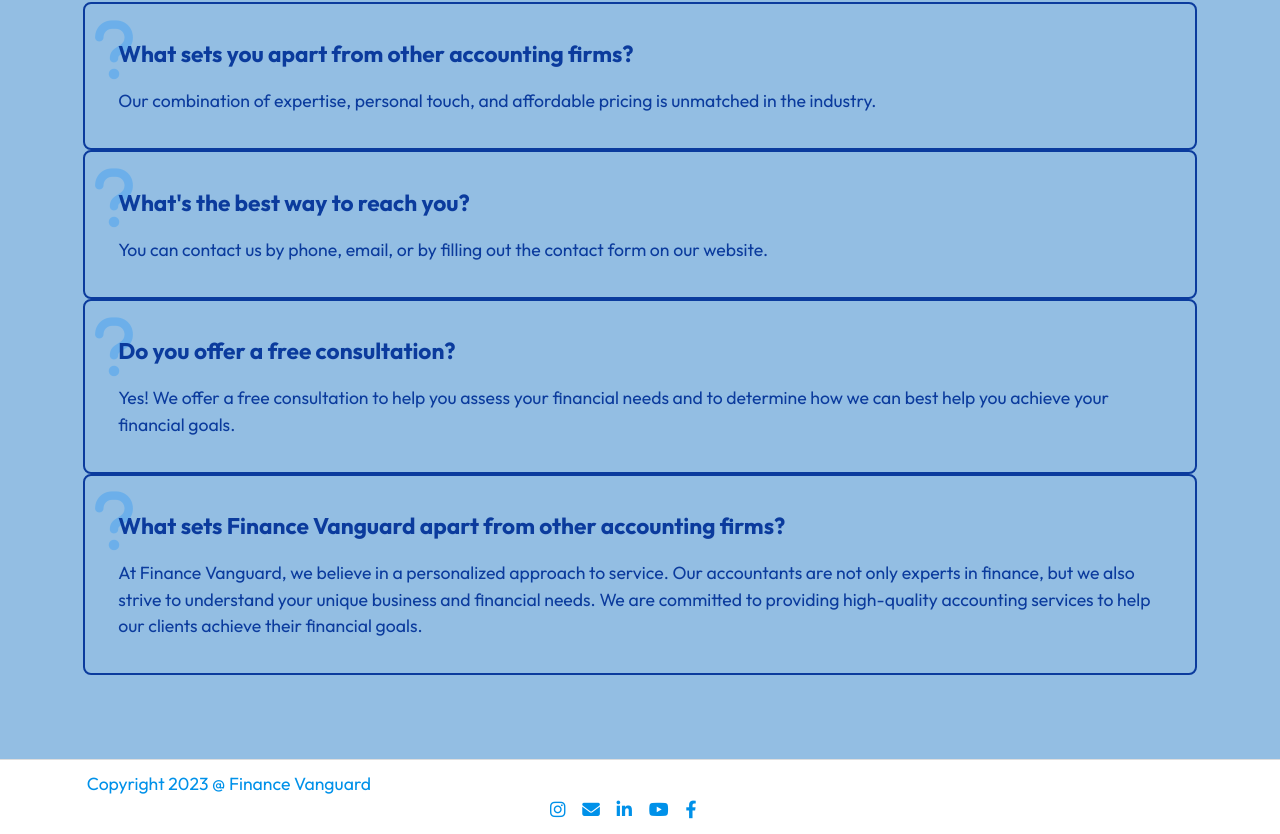
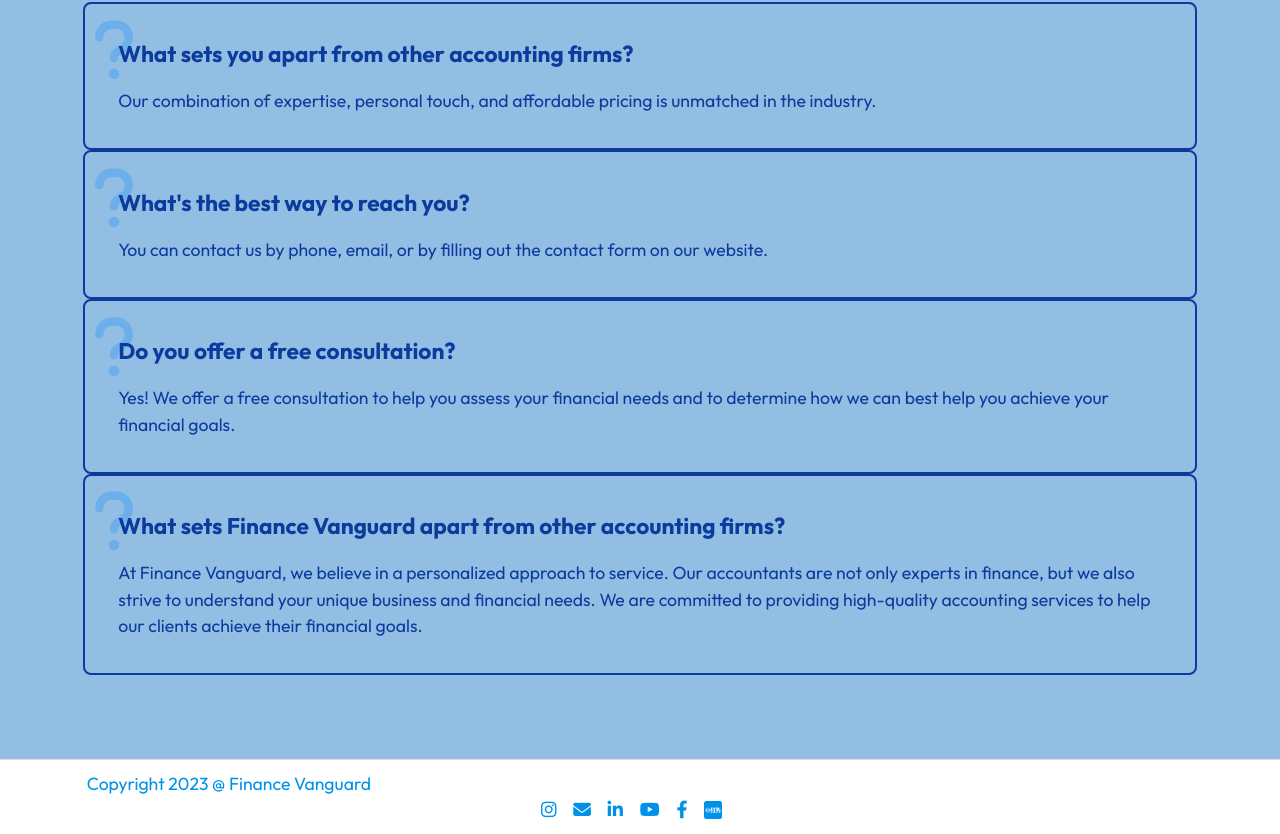
Before and after one commit to 123ang/finance_vanguard, a Vue app: page / in a window 1280 px wide. Shown: the part 7587-8421 px from the top of the page. Built offline with nearby package versions, Linux system fonts and the light colour scheme; what @vueuse/head would draw is missing.

Commit message:
Update footer.component.vue

```diff
--- a/src/components/footer/footer.component.vue
+++ b/src/components/footer/footer.component.vue
@@ -9,7 +9,7 @@
           <a href="https://www.linkedin.com/in/finance-vanguard-66b23b279/" target=”_blank” ref="inRef"><i class="fab fa-linkedin-in"></i></a>
           <a href="https://www.youtube.com/channel/UCqpKprl2mo4etmOc5sVecfA" target=”_blank” ref="ytRef"><i class="fab fa-youtube"></i></a>
           <a href="https://www.facebook.com/profile.php?id=100092988292443" target=”_blank” ref="fbRef"><i class="fa-brands fa-facebook-f"></i></a>
-          <a href="#" ref="xhsRef"><img src="@/assets/images/icons/xhs-main.png" alt="xhs" width="18" height="18" hidden></a>
+          <a href="https://www.tiktok.com/@financevanguard1111" ref="xhsRef"><img src="@/assets/images/icons/xhs-main.png" alt="xhs" width="18" height="18"></a>
           <a href="#" target=”_blank” ref="tiktokRef"><i class="fab fa-tiktok" hidden></i></a>
         </div>
       </div>
```
